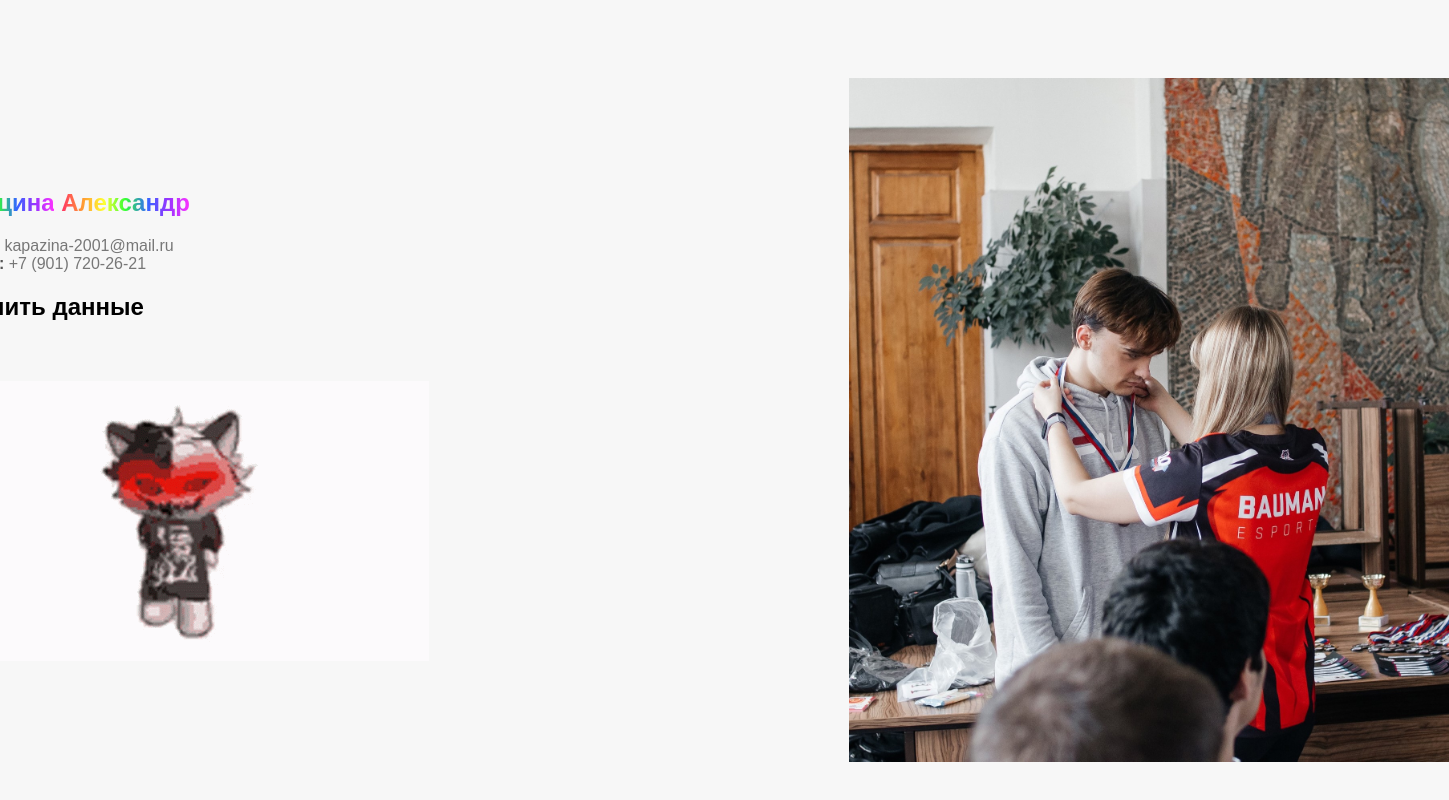
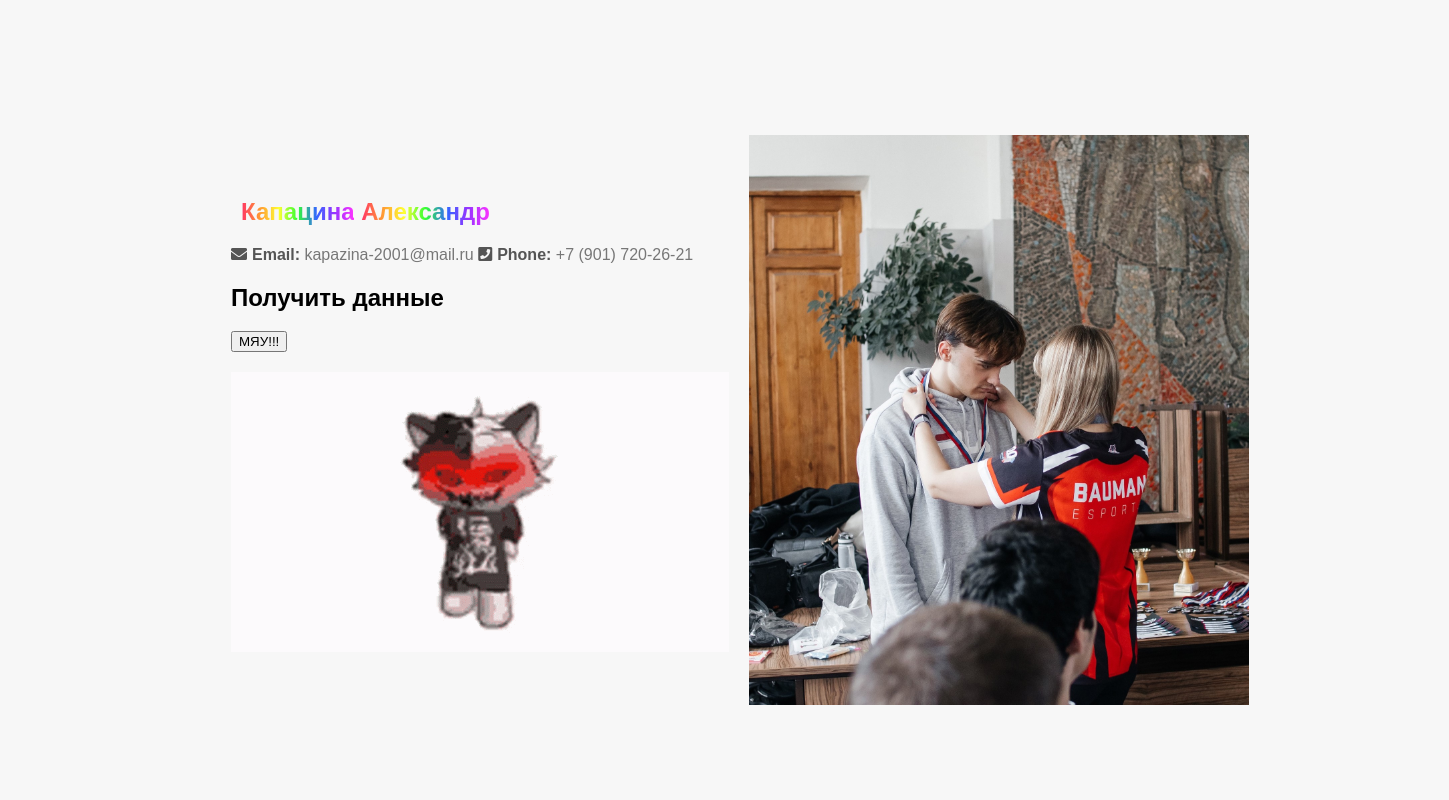
Before and after one commit to Ma0me/vorme1.github.io, a plain HTML site: page index.html in a window 1280 px wide. Shown: the whole page, 1449 px wide, since content can reach past the window. Drawn offline with Linux system fonts and the light colour scheme.

Commit message:
Update index.html

```diff
--- a/index.html
+++ b/index.html
@@ -34,9 +34,7 @@
             color: #333;
             margin-bottom: 10px;
             padding: 10px;
-            margin-left: 100px;
-            margin-right: 20px;
-            margin-right: 200px;
+            margin-left: 500px;
             max-width: 500px;
             white-space: nowrap;
             overflow: hidden;
@@ -57,10 +55,8 @@
 
         .contact-info {
             margin-bottom: 20px;
-            margin-right: 20px;
-            margin-right: 200px;
+            margin-left: 500px;
             max-width: 500px;
-            margin-left: 100px;
         }
 
         .email,
@@ -82,19 +78,18 @@
         }
 
         .photo {
-            max-width: 600px;
-            margin-left: 400px;
+            max-width: 500px;
+            margin-right: 300px;
         }
 
         .main {
             text-align: left;
-            margin-right: 200px;
+            margin-left: 500px;
             max-width: 500px;
-            margin-left: 100px;
         }
 
         .gif {
-            margin-left: 100px;
+            margin-left: 500px;
             display: flex;
             justify-content: center;
             align-items: center;
```
